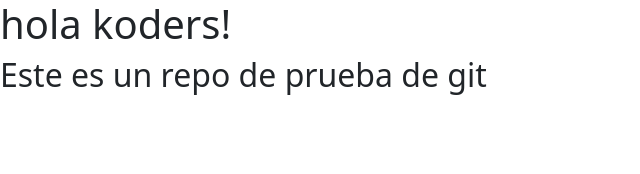
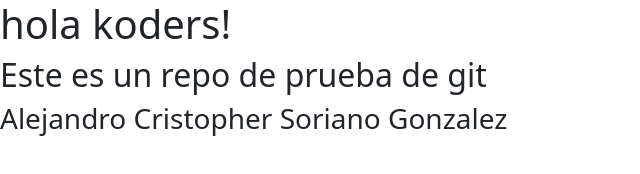
Before and after one commit to Israel2709/faq-accordion, a plain HTML site: page index.html in a window 1280 px wide. Shown: the whole page, without its empty margins (0-640 px from the left). Drawn offline with nearby package versions, Linux system fonts and the light colour scheme.

Commit message:
added my name in the index.html

```diff
--- a/index.html
+++ b/index.html
@@ -14,6 +14,7 @@
 <body>
     <h1>hola koders!</h1>
     <h2>Este es un repo de prueba de git</h2>
+    <h3>Alejandro Cristopher Soriano Gonzalez</h3>
     <div class="container">
         <div class="row">
             <div class="col-3"></div>
```
